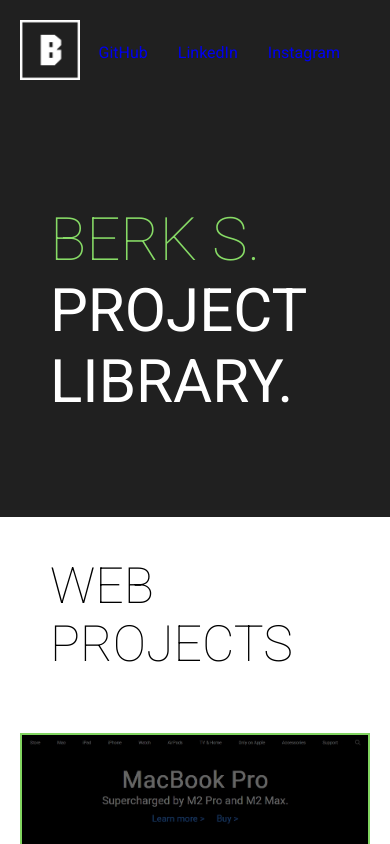
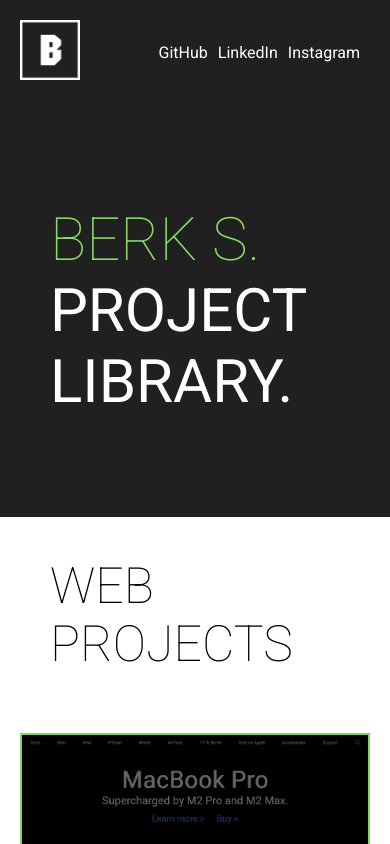
Before and after one commit to berksarimese/project-library, a plain HTML site: page index.html in a window 390 px wide. Shown: the top 844 px of the page. Drawn offline with Linux system fonts and the light colour scheme.

Commit message:
Minor Update

```diff
--- a/style.css
+++ b/style.css
@@ -11,6 +11,7 @@ a {
     display: flex;
     width: 100%;
     text-decoration: none;
+    color: inherit;
 }
 
 .nav-item:hover {
@@ -164,4 +165,8 @@ nav {
         gap: 20px;
     }
 
+    .nav-item {
+        padding-right: 10px;
+    }
+
 }
```
